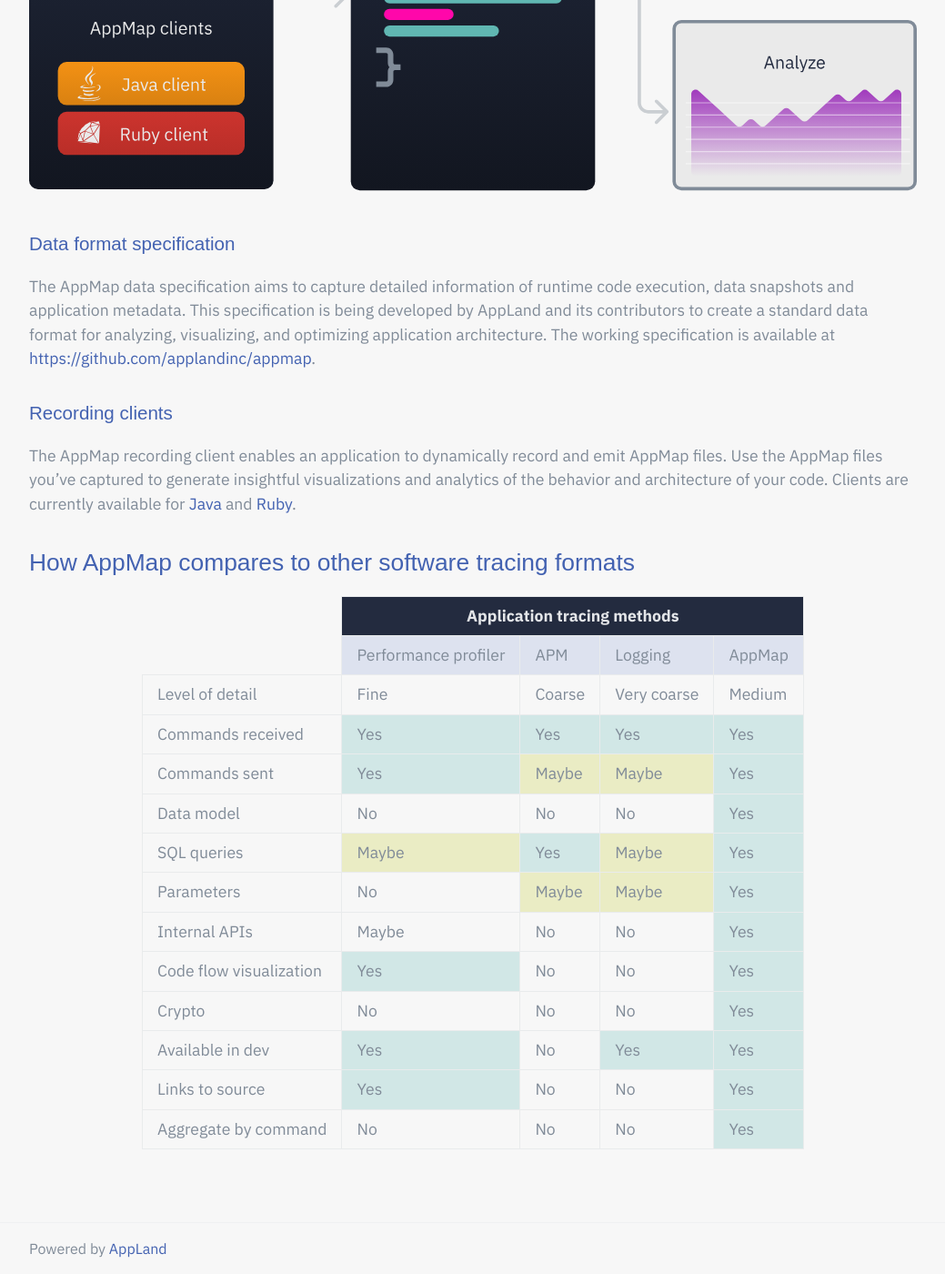
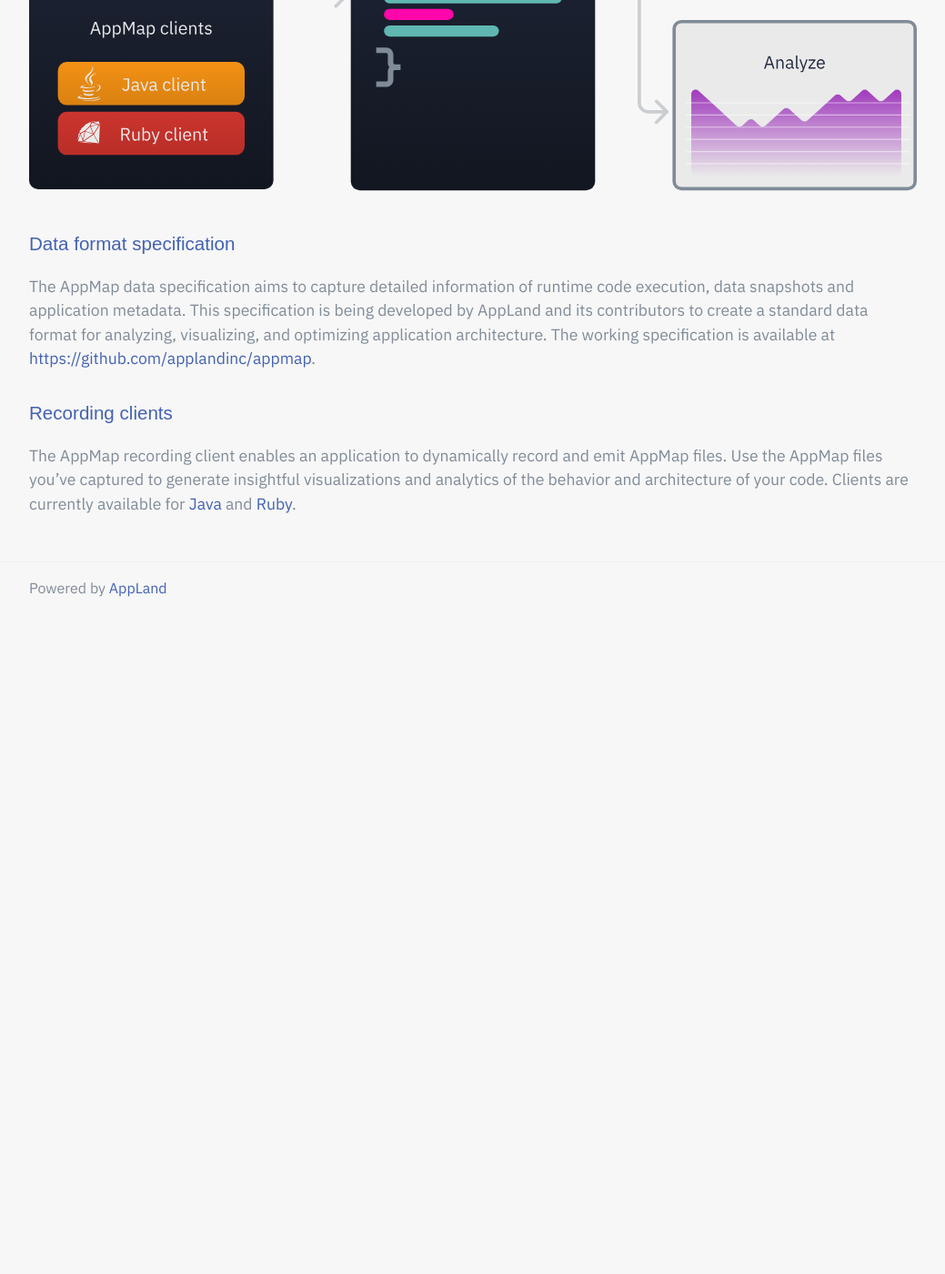
Before and after one commit to applandorg/applandorg.github.io, a Jekyll site: the page built from _pages/index.md, in a window 1280 px wide and 1400 px high, scrolled down 862 px. Shown: the whole window at 91% size, without its empty margins (120-1159 px from the left). Built offline with Jekyll 4.4.1, drawn with Linux system fonts in a browser that asks for light colours; some web fonts are replaced; after the commit the page ends 1536 px from its top, so only the background shows below that.

Commit message:
remove competitive analysis table

```diff
--- a/_pages/index.md
+++ b/_pages/index.md
@@ -19,109 +19,3 @@
 ### Recording clients
 
 The AppMap recording client enables an application to dynamically record and emit AppMap files. Use the AppMap files you’ve captured to generate insightful visualizations and analytics of the behavior and architecture of your code. Clients are currently available for [Java](https://github.com/applandinc/appmap-java) and [Ruby](https://github.com/applandinc/appmap-ruby).
-
-## How AppMap compares to other software tracing formats
-
-<div class="index-section">
-  <table>
-     <thead>
-        <tr>
-           <th class="no-border"></th>
-           <th colspan="4" class="dark-header">Application tracing methods</th>
-        </tr>
-     </thead>
-     <tbody>
-        <tr>
-           <td class="no-border"></td>
-           <td class="dusky-td">Performance profiler</td>
-           <td class="dusky-td">APM</td>
-           <td class="dusky-td">Logging</td>
-           <td class="dusky-td">AppMap</td>
-        </tr>
-        <tr>
-           <td>Level of detail</td>
-           <td>Fine</td>
-           <td>Coarse</td>
-           <td>Very coarse</td>
-           <td>Medium</td>
-        </tr>
-        <tr>
-           <td>Commands received</td>
-           <td class="green-cell">Yes</td>
-           <td class="green-cell">Yes</td>
-           <td class="green-cell">Yes</td>
-           <td class="green-cell">Yes</td>
-        </tr>
-        <tr>
-           <td>Commands sent</td>
-           <td class="green-cell">Yes</td>
-           <td class="yellow-cell">Maybe</td>
-           <td class="yellow-cell">Maybe</td>
-           <td class="green-cell">Yes</td>
-        </tr>
-        <tr>
-           <td>Data model</td>
-           <td>No</td>
-           <td>No</td>
-           <td>No</td>
-           <td class="green-cell">Yes</td>
-        </tr>
-        <tr>
-           <td>SQL queries</td>
-           <td class="yellow-cell">Maybe</td>
-           <td class="green-cell">Yes</td>
-           <td class="yellow-cell">Maybe</td>
-           <td class="green-cell">Yes</td>
-        </tr>
-        <tr>
-           <td>Parameters</td>
-           <td>No</td>
-           <td class="yellow-cell">Maybe</td>
-           <td class="yellow-cell">Maybe</td>
-           <td class="green-cell">Yes</td>
-        </tr>
-        <tr>
-           <td>Internal APIs</td>
-           <td>Maybe</td>
-           <td>No</td>
-           <td>No</td>
-           <td class="green-cell">Yes</td>
-        </tr>
-        <tr>
-           <td>Code flow visualization</td>
-           <td class="green-cell">Yes</td>
-           <td>No</td>
-           <td>No</td>
-           <td class="green-cell">Yes</td>
-        </tr>
-        <tr>
-           <td>Crypto</td>
-           <td>No</td>
-           <td>No</td>
-           <td>No</td>
-           <td class="green-cell">Yes</td>
-        </tr>
-        <tr>
-           <td>Available in dev</td>
-           <td class="green-cell">Yes</td>
-           <td>No</td>
-           <td class="green-cell">Yes</td>
-           <td class="green-cell">Yes</td>
-        </tr>
-        <tr>
-           <td>Links to source</td>
-           <td class="green-cell">Yes</td>
-           <td>No</td>
-           <td>No</td>
-           <td class="green-cell">Yes</td>
-        </tr>
-        <tr>
-           <td>Aggregate by command</td>
-           <td>No</td>
-           <td>No</td>
-           <td>No</td>
-           <td class="green-cell">Yes</td>
-        </tr>
-     </tbody>
-  </table>
-</div>
```
